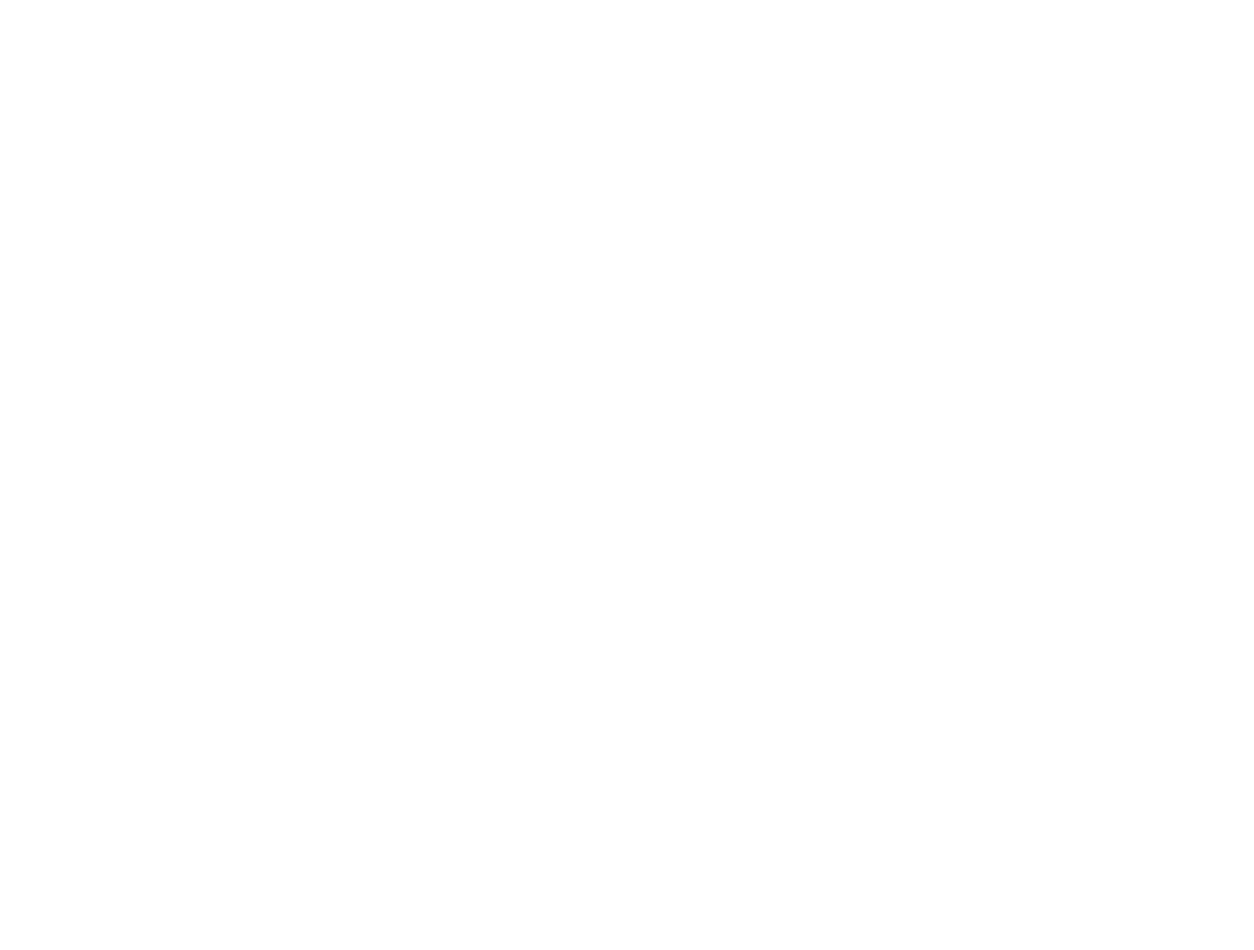
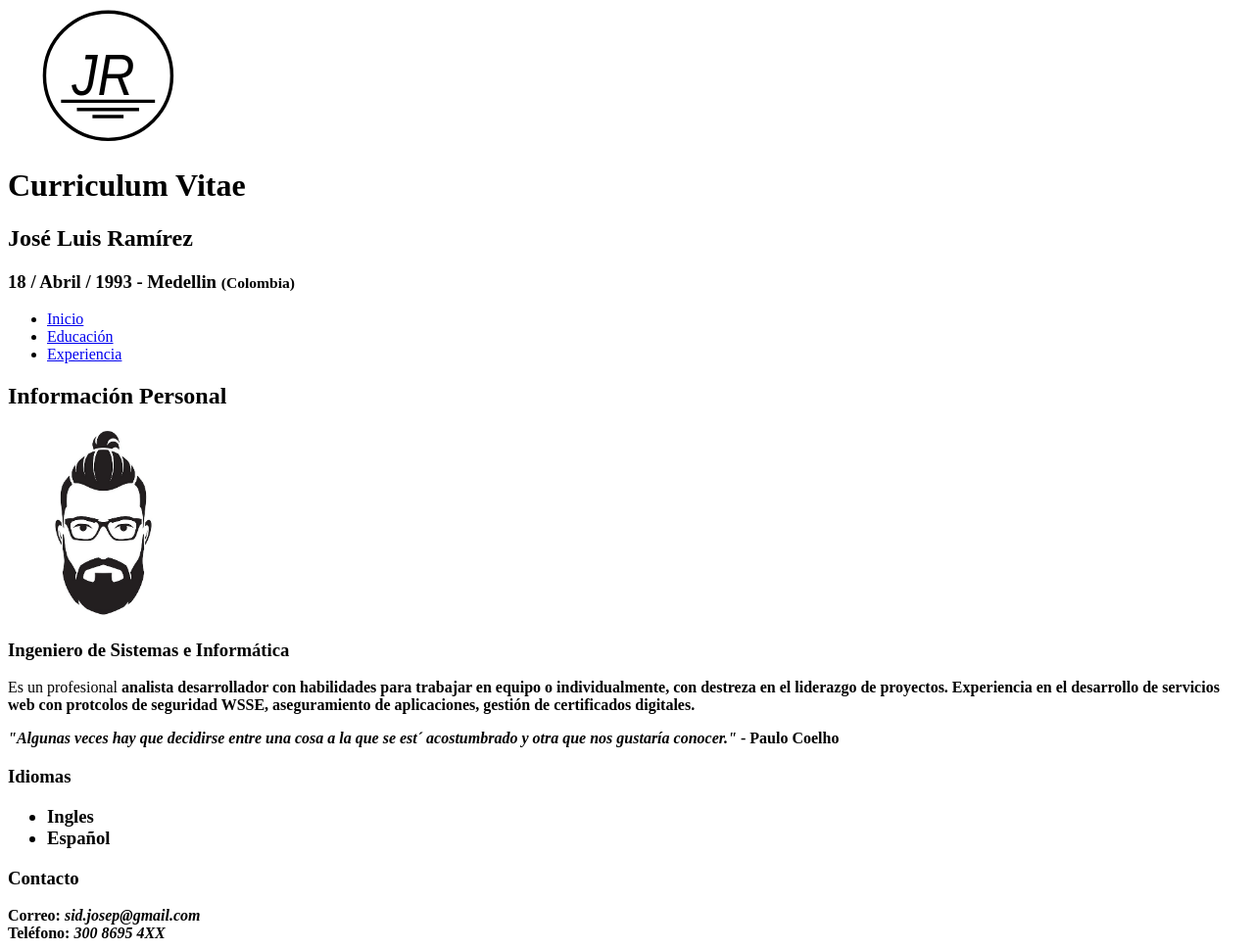
Before and after one commit to xsidkaosx/WebCV, a plain HTML site: page index.html in a window 1280 px wide. Shown: the whole page at 98% size. Before the commit the page ends 800 px from the top, so only its background shows below. Drawn offline with Linux system fonts and the light colour scheme.

Commit message:
Diseño pagina principal

```diff
--- a/index.html
+++ b/index.html
@@ -2,9 +2,49 @@
 <html>
   <head>
     <meta charset="utf-8">
-    <title></title>
+    <meta name="viewport" content="width=device-width, initial-scale=1.0">
+    <meta name="robots" content="noindex,nofollow">
+    <title>CV - Curriculum Vitae</title>
   </head>
   <body>
-
+    <header>
+        <img src="img/logo.svg" alt="JL Ramirez" width="200px">
+        <h1>Curriculum Vitae</h1>
+        <h2>Jos&eacute; Luis Ram&iacute;rez</h2>
+        <h3>18 / Abril / 1993 - Medellin <small>(Colombia)</small></h3>
+    </header>
+    <nav>
+      <ul>
+        <li><a href="#inicio">Inicio</a></li>
+        <li><a href="#educacion">Educaci&oacute;n</a></li>
+        <li><a href="#experiencia">Experiencia</a></li>
+      </ul>
+    </nav>
+    <article class="">
+      <h2>Información Personal</h2>
+      <img src="img/face.png" alt="Foto de Contacto" width="200px;">
+      <section>
+        <h3>Ingeniero de Sistemas e Inform&aacute;tica</h3>
+        <p>Es un profesional <strong>analista desarrollador<strong> con
+        habilidades para trabajar en equipo o individualmente, con destreza en
+        el <strong>liderazgo de proyectos<strong>. Experiencia en el desarrollo
+        de servicios web con protcolos de seguridad WSSE, aseguramiento de
+        aplicaciones, gesti&oacute;n de certificados digitales.</p>
+        <p><em>"Algunas veces hay que decidirse entre una cosa a la que se est&acute;
+        acostumbrado y otra que nos gustar&iacute;a conocer."</em> - Paulo Coelho</p>
+      </section>
+      <section>
+        <h3>Idiomas<h3>
+        <ul>
+          <li>Ingles</li>
+          <li>Español</li>
+        </ul>
+      </section>
+    </article>
+    <footer>
+      <h3>Contacto</h3>
+      <label for="correo">Correo: </label><em>sid.josep@gmail.com</em><br/>
+      <label for="telefono">Tel&eacute;fono: </label><em>300 8695 4XX</em>
+    </footer>
   </body>
 </html>
```
Also changed, not shown: img/face.png (added), img/logo.svg (added).
